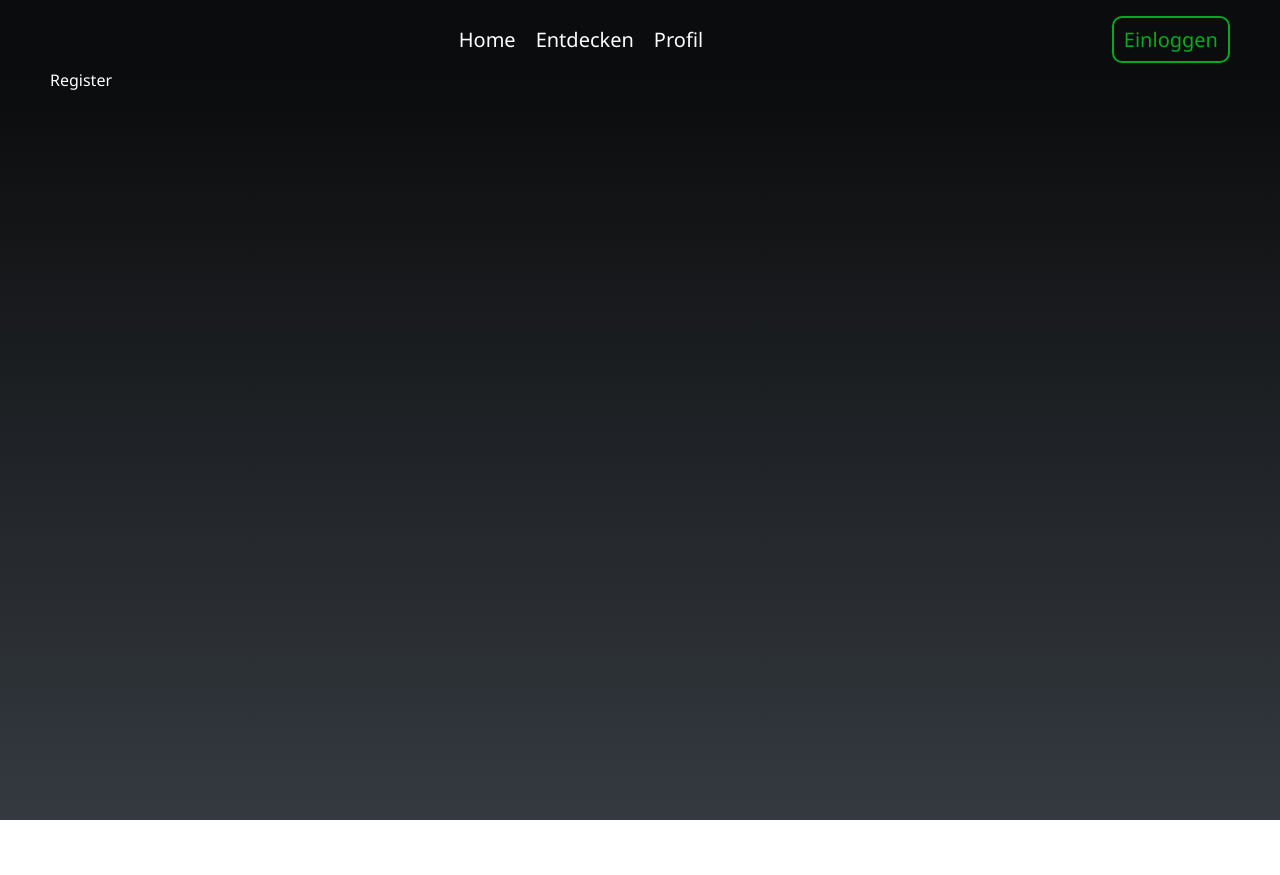
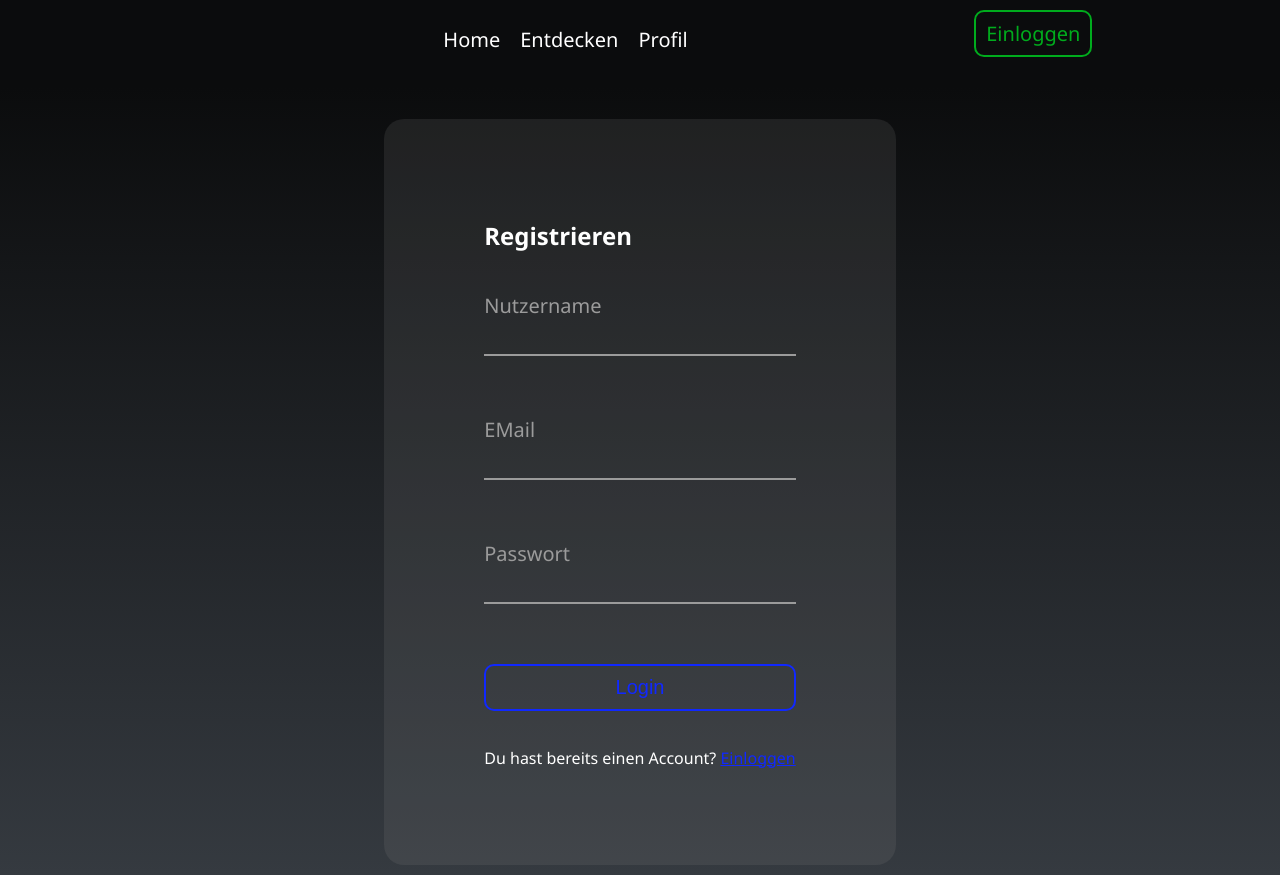
Before and after one commit to sdarby1/FotoVistaReact, a React (Vite) app: page /register in a window 1280 px wide. Before the commit the page ends 820 px from the top, so only its background shows below. Built offline with nearby package versions, Linux system fonts and the light colour scheme.

Commit message:
vorlesung 7und8

```diff
--- a/src/css/index.css
+++ b/src/css/index.css
@@ -15,9 +15,8 @@ body {
 
 header {
   width: 100%;
-  display: flex;
-  align-items: center;
-  justify-content: space-between;
+  display: grid;
+  grid-template-columns: 1fr 1fr 1fr;
 }
 
 header nav ul {
@@ -101,6 +100,8 @@ header nav ul {
 
 .user-container {
   display: flex;
+  align-items: center;
+  justify-content: center;
   gap: 10px;
 }
 
--- a/src/layouts/RootLayout.tsx
+++ b/src/layouts/RootLayout.tsx
@@ -32,7 +32,9 @@ const RootLayout = () => {
                         <p>{auth.username}</p>
                         <button onClick={handleLogout} className="sign-out-btn">Ausloggen</button>
                     </div>
-                    ) : ( <Link to="/login" className="sign-in-btn">Einloggen</Link> )
+                    ) : ( <div className="user-container">
+                        <Link to="/login" className="sign-in-btn">Einloggen</Link>
+                    </div> )
                 }
             </li>
         </header>
--- a/src/pages/Login.tsx
+++ b/src/pages/Login.tsx
@@ -96,7 +96,7 @@ const Login = () => {
 
            <button disabled={isSubmitting} type="submit" className="submit-btn">Login</button>
 
-           <p>Du hast bereits einen Account? <Link className="link-btn" to="/register">Registrieren</Link></p>
+           <p>Du hast noch keinen Account? <Link className="link-btn" to="/register">Registrieren</Link></p>
         </form>
         <DevTool control= { control } />
     </div>
--- a/src/pages/Register.tsx
+++ b/src/pages/Register.tsx
@@ -1,5 +1,9 @@
+import { useContext } from "react"
 import { useForm } from "react-hook-form"
 import { DevTool } from "@hookform/devtools"
+import { Link, useLocation, useNavigate } from 'react-router-dom'
+import { AuthContext } from "../context/AuthProvider"
+
 
 type FormValues = {
     username: string,
@@ -8,8 +12,115 @@ type FormValues = {
 }
 
 const Register = () => {
+  const { auth, setAuth } = useContext(AuthContext)
+  const navigate = useNavigate()
+  const { state } = useLocation()
+
+  const form = useForm<FormValues>();
+  const { register, control, handleSubmit, formState: { errors, isSubmitting } } = form;
+
+  console.log(auth);
+
+  const  { from = "/" } = state || {}
+
+  const login = {
+    id: 1,
+    username: "sienderby",
+    email: "sean.darby@outlook.de",
+    password: "Passwort",
+    role: "user"
+  };
+
+  const onSubmit = async (data: FormValues) => {
+    await new Promise((resolve) => setTimeout(resolve, 2000));
+    console.log("Formular submitted!");
+    if(data.email === login.email && data.password === login.password) {
+        setAuth((prevAuth) => {
+            let role = null
+
+            if(login.role === "admin") {
+                role = login.role as "admin";
+            }
+            if(login.role === "user") {
+                role = login.role as "user";
+            }
+
+            return {
+                ...prevAuth,
+                id: login.id,
+                username: login.username,
+                role: role
+            }
+        })
+        navigate(from);
+    }
+  }
+
+  // throw new Error("Error!");
+
+  const onError = () => {
+    console.log("Formular error!");
+  }
+
   return (
-    <div>Register</div>
+    <div className="form-container">
+        <form className="login-form" onSubmit={handleSubmit(onSubmit, onError)} noValidate>
+            <h2>Registrieren</h2>
+
+            <div className="form-group">
+            <label htmlFor="username">Nutzername</label>
+            <input type="username" aria-invalid={errors.username ? "true" : "false"}
+             {...register("username", {
+                required: {
+                    value: true,
+                    message: "Dieses Feld ist ein Pflichtfeld"
+                },
+                minLength: {
+                    value: 8,
+                    message: "Der Nutzername muss mindestens 8 Zeichen lang sein"
+                },
+                pattern: {
+                  value: /^[A-Za-z0-9_]+$/,
+                  message: "Ungültiger Nutzername"
+              }
+            })}/>
+            <p className="error">{errors.username?.message}</p>
+           </div>
+
+           <div className="form-group">
+            <label htmlFor="email">EMail</label>
+            <input type="email" aria-invalid={errors.email ? "true" : "false"}
+             {...register("email", {
+                required: {
+                    value: true,
+                    message: "Dieses Feld ist ein Pflichtfeld"
+                },
+                pattern: {
+                    value: /^[^\s@]+@[^\s@]+\.[^\s@]+$/,
+                    message: "Ungültige Emailadresse"
+                }
+            })}/>
+            <p className="error">{errors.email?.message}</p>
+           </div>
+
+           <div className="form-group">
+            <label htmlFor="password">Passwort</label>
+            <input type="password" aria-invalid={errors.password ? "true" : "false"}
+            {...register("password", {
+                 required: {
+                    value: true,
+                    message: "Dieses Feld ist ein Pflichtfeld"
+                }
+            })}/>
+            <p className="error">{errors.password?.message}</p>
+           </div>
+
+           <button disabled={isSubmitting} type="submit" className="submit-btn">Login</button>
+
+           <p>Du hast bereits einen Account? <Link className="link-btn" to="/login">Einloggen</Link></p>
+        </form>
+        <DevTool control= { control } />
+    </div>
   )
 }
 
```
